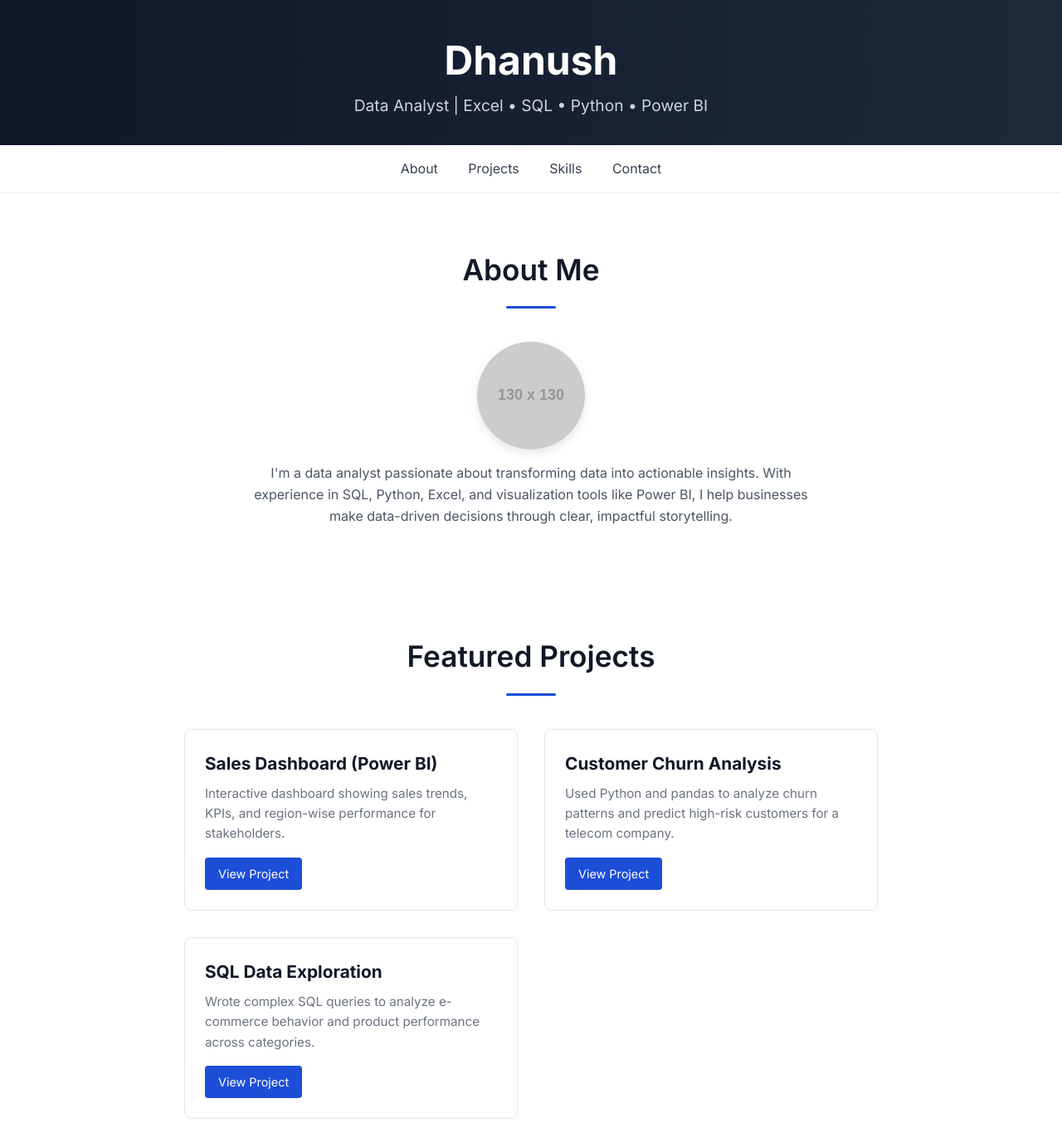
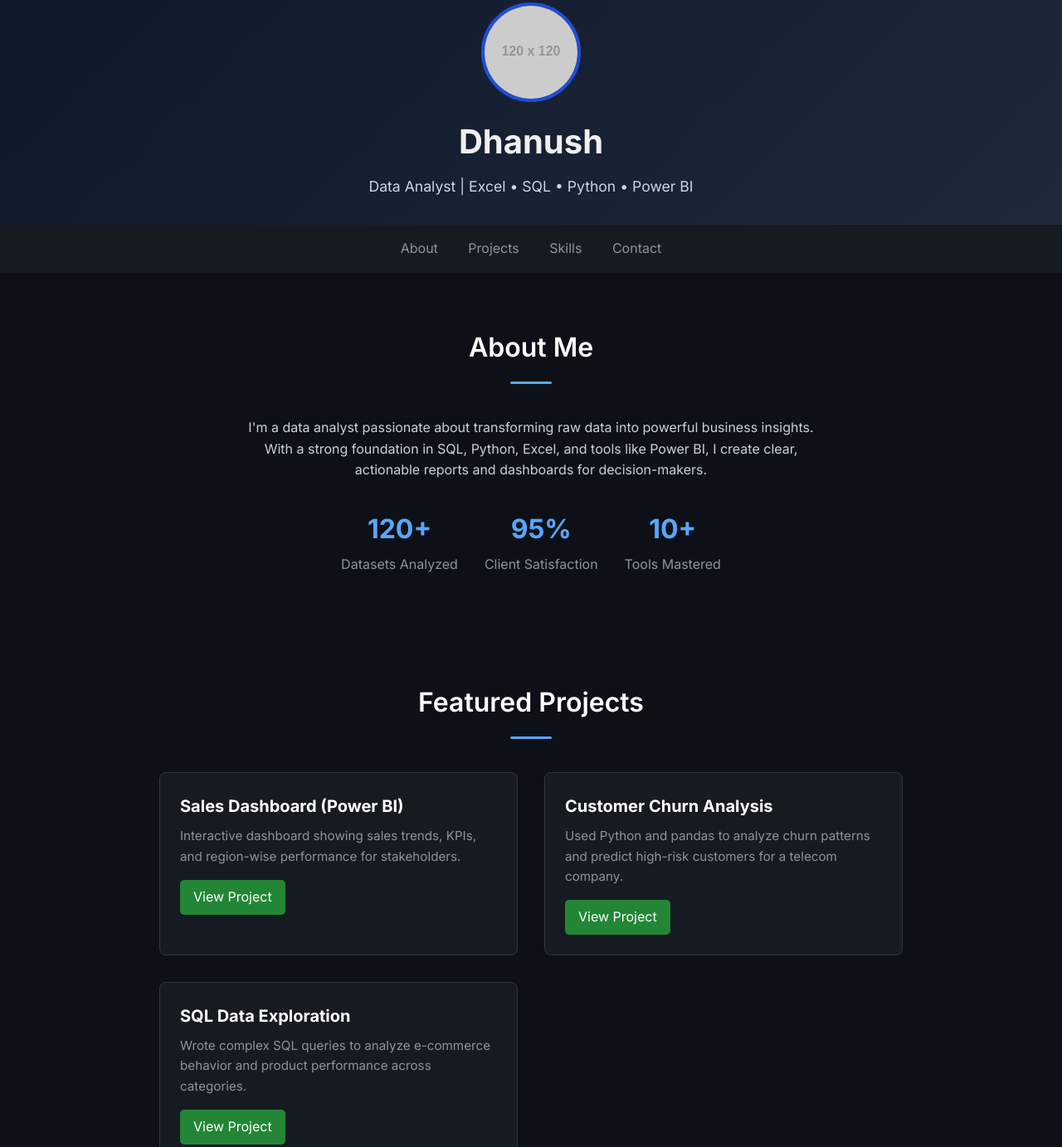
Before and after one commit to Dhanush081100/dhanush, a plain HTML site: page index.html in a window 1280 px wide. Shown: the part 61-1444 px from the top of the page at 83% size. Drawn offline with nearby package versions, Linux system fonts and the light colour scheme; placeholder pictures from the web are drawn by us.

Commit message:
Dark them but 3 before one works

```diff
--- a/index.html
+++ b/index.html
@@ -8,46 +8,49 @@
   <link href="https://unpkg.com/aos@2.3.1/dist/aos.css" rel="stylesheet">
   <style>
     * { margin: 0; padding: 0; box-sizing: border-box; }
-    body { font-family: 'Inter', sans-serif; background: #ffffff; color: #222; line-height: 1.6; transition: background 0.3s, color 0.3s; scroll-behavior: smooth; }
-    header { background: linear-gradient(to right, #0f172a, #1e293b); color: white; padding: 6rem 2rem 2rem; text-align: center; animation: fadeIn 2s ease-in-out; }
-    header h1 { font-size: 3rem; font-weight: 700; animation: slideInDown 1s ease-in-out; }
-    header p { font-size: 1.2rem; color: #cbd5e1; animation: slideInUp 1s ease-in-out 0.5s; }
-    nav { background: #fff; padding: 1rem; text-align: center; position: sticky; top: 0; border-bottom: 1px solid #eee; z-index: 10; animation: fadeIn 1s ease-in-out; }
-    nav a { margin: 0 1rem; color: #374151; text-decoration: none; font-weight: 500; transition: color 0.3s ease; position: relative; }
-    nav a::after { content: ''; display: block; height: 2px; background: #1d4ed8; width: 0%; transition: width 0.3s; position: absolute; bottom: -5px; left: 0; }
-    nav a:hover { color: #1d4ed8; }
+    body { font-family: 'Inter', sans-serif; background: #0d1117; color: #f0f0f0; line-height: 1.6; scroll-behavior: smooth; }
+    header { display: flex; flex-direction: column; align-items: center; padding: 4rem 1rem 2rem; background: linear-gradient(135deg, #0f172a, #1e293b); text-align: center; position: relative; overflow: hidden; }
+    header img { width: 120px; border-radius: 50%; margin-bottom: 1rem; border: 4px solid #1d4ed8; animation: zoomIn 1.2s ease; }
+    header h1 { font-size: 2.5rem; font-weight: 700; margin-bottom: 0.5rem; animation: slideInDown 1s ease; }
+    header p { font-size: 1.1rem; color: #cbd5e1; animation: fadeIn 1.5s ease; }
+    nav { background: #161b22; padding: 1rem; text-align: center; position: sticky; top: 0; z-index: 1000; }
+    nav a { margin: 0 1rem; color: #8b949e; text-decoration: none; font-weight: 500; transition: color 0.3s ease; position: relative; }
+    nav a::after { content: ''; display: block; height: 2px; background: #58a6ff; width: 0%; transition: width 0.3s; position: absolute; bottom: -4px; left: 0; }
+    nav a:hover { color: #58a6ff; }
     nav a:hover::after { width: 100%; }
-    section { padding: 4rem 2rem; max-width: 900px; margin: auto; animation: fadeInUp 1s ease-in-out; }
-    .section-title { font-size: 2.2rem; color: #111827; font-weight: 600; margin-bottom: 2.5rem; text-align: center; position: relative; animation: zoomIn 0.8s ease-in-out; }
-    .section-title::after { content: ''; display: block; height: 3px; width: 60px; margin: 1rem auto 0; background: #1d4ed8; border-radius: 2px; }
-    .about img { width: 130px; border-radius: 50%; display: block; margin: 0 auto 1rem; box-shadow: 0 4px 12px rgba(0,0,0,0.1); animation: scaleIn 1s ease; }
-    .about p { text-align: center; color: #4b5563; max-width: 700px; margin: auto; }
+    section { padding: 4rem 2rem; max-width: 960px; margin: auto; }
+    .section-title { font-size: 2rem; color: #ffffff; font-weight: 600; text-align: center; margin-bottom: 2.5rem; position: relative; }
+    .section-title::after { content: ''; height: 3px; width: 50px; background: #58a6ff; display: block; margin: 1rem auto 0; border-radius: 5px; }
+    .about p { text-align: center; color: #c9d1d9; max-width: 700px; margin: auto; animation: fadeInUp 1s ease; }
+    .stats { display: flex; justify-content: center; gap: 2rem; margin-top: 2rem; }
+    .stat { text-align: center; }
+    .stat h3 { font-size: 2rem; color: #58a6ff; margin-bottom: 0.3rem; }
+    .stat p { color: #8b949e; }
     .project-grid { display: grid; grid-template-columns: repeat(auto-fit, minmax(280px, 1fr)); gap: 2rem; }
-    .card { background: white; border: 1px solid #e5e7eb; padding: 1.5rem; border-radius: 8px; transition: transform 0.3s, box-shadow 0.3s; transform-origin: center; }
-    .card:hover { transform: translateY(-5px) scale(1.02); box-shadow: 0 10px 20px rgba(0,0,0,0.05); }
-    .card h3 { margin-bottom: 0.5rem; font-size: 1.3rem; color: #111827; }
-    .card p { color: #6b7280; font-size: 0.95rem; }
-    .button { display: inline-block; margin-top: 1rem; background: #1d4ed8; color: white; padding: 0.5rem 1rem; border-radius: 4px; font-size: 0.9rem; text-decoration: none; transition: transform 0.3s ease, background 0.3s ease; }
-    .button:hover { background: #1e40af; transform: scale(1.05); }
+    .card { background: #161b22; padding: 1.5rem; border-radius: 8px; transition: transform 0.3s, box-shadow 0.3s; border: 1px solid #30363d; }
+    .card:hover { transform: translateY(-6px); box-shadow: 0 10px 30px rgba(0,0,0,0.4); }
+    .card h3 { margin-bottom: 0.5rem; font-size: 1.25rem; color: #ffffff; }
+    .card p { color: #8b949e; font-size: 0.95rem; }
+    .button { display: inline-block; margin-top: 1rem; background: #238636; color: white; padding: 0.5rem 1rem; border-radius: 5px; text-decoration: none; transition: background 0.3s; }
+    .button:hover { background: #2ea043; }
     .skills-icons { display: flex; flex-wrap: wrap; justify-content: center; gap: 1rem; margin-top: 2rem; }
-    .skills-icons img { width: 40px; height: 40px; transition: transform 0.3s ease; }
-    .skills-icons img:hover { transform: scale(1.2); }
+    .skills-icons img { width: 40px; height: 40px; filter: grayscale(1); transition: transform 0.3s ease, filter 0.3s ease; }
+    .skills-icons img:hover { transform: scale(1.15); filter: grayscale(0); }
     form { display: flex; flex-direction: column; gap: 1rem; max-width: 500px; margin: auto; }
-    input, textarea { padding: 0.75rem; border-radius: 4px; border: 1px solid #d1d5db; font-size: 1rem; transition: border 0.3s ease; }
-    input:focus, textarea:focus { border-color: #1d4ed8; outline: none; }
-    input[type="submit"] { background: #1d4ed8; color: white; border: none; cursor: pointer; transition: background 0.3s ease; }
-    input[type="submit"]:hover { background: #1e40af; }
-    footer { text-align: center; padding: 2rem 1rem; font-size: 0.875rem; color: #6b7280; border-top: 1px solid #eee; }
+    input, textarea { padding: 0.75rem; border-radius: 5px; border: 1px solid #30363d; background: #0d1117; color: #c9d1d9; }
+    input:focus, textarea:focus { border-color: #58a6ff; outline: none; }
+    input[type="submit"] { background: #58a6ff; color: #0d1117; border: none; font-weight: 600; cursor: pointer; transition: background 0.3s; }
+    input[type="submit"]:hover { background: #1f6feb; }
+    footer { text-align: center; padding: 2rem 1rem; font-size: 0.85rem; color: #8b949e; border-top: 1px solid #30363d; }
     @keyframes fadeIn { from { opacity: 0; } to { opacity: 1; } }
-    @keyframes slideInDown { from { opacity: 0; transform: translateY(-30px); } to { opacity: 1; transform: translateY(0); } }
-    @keyframes slideInUp { from { opacity: 0; transform: translateY(30px); } to { opacity: 1; transform: translateY(0); } }
+    @keyframes slideInDown { from { transform: translateY(-30px); opacity: 0; } to { transform: translateY(0); opacity: 1; } }
+    @keyframes zoomIn { from { transform: scale(0.8); opacity: 0; } to { transform: scale(1); opacity: 1; } }
     @keyframes fadeInUp { from { opacity: 0; transform: translateY(20px); } to { opacity: 1; transform: translateY(0); } }
-    @keyframes zoomIn { from { transform: scale(0.9); opacity: 0; } to { transform: scale(1); opacity: 1; } }
-    @keyframes scaleIn { from { transform: scale(0); opacity: 0; } to { transform: scale(1); opacity: 1; } }
   </style>
 </head>
 <body>
   <header>
+    <img src="https://via.placeholder.com/120" alt="Dhanush Profile" />
     <h1>Dhanush</h1>
     <p>Data Analyst | Excel • SQL • Python • Power BI</p>
   </header>
@@ -59,15 +62,28 @@
     <a href="#contact">Contact</a>
   </nav>
 
-  <section id="about" data-aos="fade-up">
+  <section id="about">
     <h2 class="section-title">About Me</h2>
     <div class="about">
-      <img src="https://via.placeholder.com/130" alt="Profile photo" />
-      <p>I'm a data analyst passionate about transforming data into actionable insights. With experience in SQL, Python, Excel, and visualization tools like Power BI, I help businesses make data-driven decisions through clear, impactful storytelling.</p>
+      <p>I'm a data analyst passionate about transforming raw data into powerful business insights. With a strong foundation in SQL, Python, Excel, and tools like Power BI, I create clear, actionable reports and dashboards for decision-makers.</p>
+    </div>
+    <div class="stats">
+      <div class="stat">
+        <h3>120+</h3>
+        <p>Datasets Analyzed</p>
+      </div>
+      <div class="stat">
+        <h3>95%</h3>
+        <p>Client Satisfaction</p>
+      </div>
+      <div class="stat">
+        <h3>10+</h3>
+        <p>Tools Mastered</p>
+      </div>
     </div>
   </section>
 
-  <section id="projects" data-aos="fade-up">
+  <section id="projects">
     <h2 class="section-title">Featured Projects</h2>
     <div class="project-grid">
       <div class="card">
@@ -88,7 +104,7 @@
     </div>
   </section>
 
-  <section id="skills" data-aos="fade-up">
+  <section id="skills">
     <h2 class="section-title">Skills</h2>
     <div class="skills-icons">
       <img src="https://cdn.jsdelivr.net/gh/devicons/devicon/icons/python/python-original.svg" alt="Python" />
@@ -100,7 +116,7 @@
     </div>
   </section>
 
-  <section id="contact" data-aos="fade-up">
+  <section id="contact">
     <h2 class="section-title">Get in Touch</h2>
     <form action="https://formspree.io/f/your-form-id" method="POST">
       <input type="text" name="name" placeholder="Your Name" required />
@@ -115,8 +131,6 @@
   </footer>
 
   <script src="https://unpkg.com/aos@2.3.1/dist/aos.js"></script>
-  <script>
-    AOS.init();
-  </script>
+  <script>AOS.init();</script>
 </body>
 </html>
```
